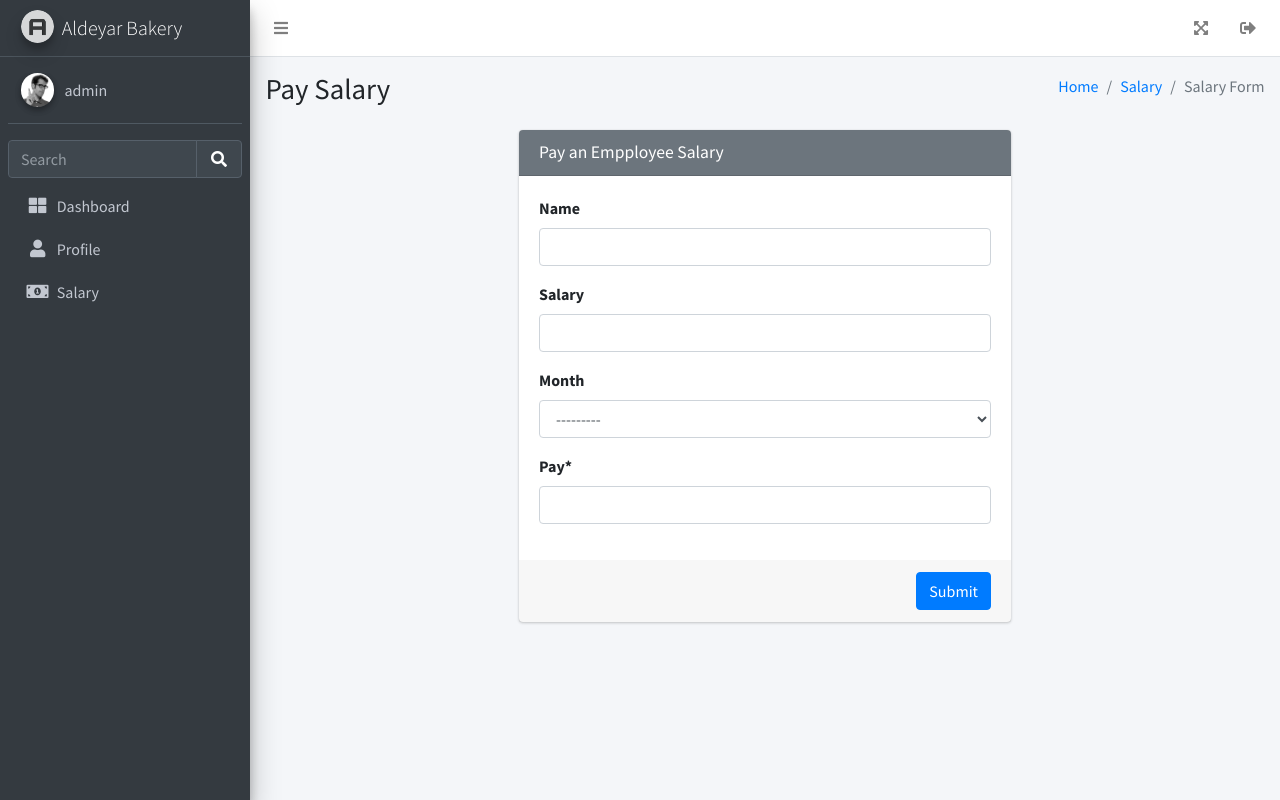
After one commit to zamanehsani/Aldeyar, a Django app: page /pay-salary in a window 1280 px wide. The commit adds this page. Run offline with Django 3.2, Linux system fonts and the light colour scheme; a user stored in the database is signed in; some libraries are stand-ins or nearby versions.

Commit message:
finished the salary

```diff
--- a/Aldeyar/Aldeyar/settings.py
+++ b/Aldeyar/Aldeyar/settings.py
@@ -56,7 +56,7 @@ ROOT_URLCONF = 'Aldeyar.urls'
 TEMPLATES = [
     {
         'BACKEND': 'django.template.backends.django.DjangoTemplates',
-        'DIRS': [BASE_DIR / 'temeplates'],
+        'DIRS': [BASE_DIR / 'templates'],
         'APP_DIRS': True,
         'OPTIONS': {
             'context_processors': [
@@ -122,6 +122,6 @@ USE_TZ = True
 STATIC_URL = '/static/'
 
 CRISPY_TEMPLATE_PACK = 'bootstrap4'
-LOGIN_REDIRECT_URL = 'dasboard'
+LOGIN_REDIRECT_URL = 'dashboard'
 LOGIN_URL =''
 LOGOUT_REDIRECT_URL = 'login'
--- a/Aldeyar/Aldeyar/urls.py
+++ b/Aldeyar/Aldeyar/urls.py
@@ -1,18 +1,4 @@
-"""Aldeyar URL Configuration
 
-The `urlpatterns` list routes URLs to views. For more information please see:
-    https://docs.djangoproject.com/en/3.1/topics/http/urls/
-Examples:
-Function views
-    1. Add an import:  from my_app import views
-    2. Add a URL to urlpatterns:  path('', views.home, name='home')
-Class-based views
-    1. Add an import:  from other_app.views import Home
-    2. Add a URL to urlpatterns:  path('', Home.as_view(), name='home')
-Including another URLconf
-    1. Import the include() function: from django.urls import include, path
-    2. Add a URL to urlpatterns:  path('blog/', include('blog.urls'))
-"""
 from django.contrib import admin
 from django.urls import path
 from Dash import views as dash_view
@@ -21,10 +7,13 @@ from django.contrib.auth import views as auth_views
 urlpatterns = [
     path('admin/', admin.site.urls),
     path('', dash_view.index, name='index'),
-    path('dashboard', dash_view.dasboard, name='dasboard'),
+    path('dashboard', dash_view.dashboard, name='dashboard'),
     path('login', auth_views.LoginView.as_view(template_name="login.html"), name="login"),
     path('logout', auth_views.LogoutView.as_view(template_name="index.html"), name="logout"),
     path('profile', dash_view.profile, name="profile"),
     path('register', dash_view.register, name="register"),
-    path('salary', dash_view.Salary.as_view(), name="salary")
+    path('salary', dash_view.Salary.as_view(), name="salary"),
+    path('pay-salary', dash_view.Pay_salary.as_view(), name="pay_salary"),
+    path('salary/<int:pk>/update', dash_view.Update_salary.as_view(), name="update_salary"),
+    path('salary/<int:pk>/delete', dash_view.Delete_Salary.as_view(), name="delete_salary"),
 ]
--- a/Aldeyar/Dash/views.py
+++ b/Aldeyar/Dash/views.py
@@ -1,12 +1,15 @@
 from django.shortcuts import render, redirect
 from django.contrib.auth.forms import UserCreationForm
-from django.views.generic import ListView, DetailView
+from django.views.generic import (ListView, DetailView, CreateView, UpdateView, DeleteView)
+from django.contrib.auth.mixins import LoginRequiredMixin, UserPassesTestMixin
 from Dash import models
+
+
 def index(request):
     return render(request,'index.html')
 # Create your views here.
 
-def dasboard(request):
+def dashboard(request):
     return render(request, 'dashboard.html')
 
 def profile(request):
@@ -26,7 +29,54 @@ def register(request):
 
     return render(request,'register.html', data)
 
-class Salary(ListView):
-    model =models.Staff_Salary
+class Salary(LoginRequiredMixin, ListView):
+    model = models.Staff_Salary
+    template_name = "salary.html"
 
-    template_name = "salary.html"
+    def get_context_data(self, *args, **kwargs):
+        data = super(Salary, self).get_context_data(*args, **kwargs)
+        data['page_title'] = 'Employee Salary'
+        return data
+
+
+class Pay_salary(LoginRequiredMixin, CreateView):
+    login_url = '/login'
+    model = models.Staff_Salary
+    template_name = 'staff_salary_form.html'
+    fields = ['name', 'salary', 'month', 'Pay']
+
+    def form_valid(self, form):
+        form.instance.pay_by = self.request.user
+        return super().form_valid(form)
+
+
+class Update_salary(LoginRequiredMixin, UserPassesTestMixin, UpdateView):
+    login_url = '/login'
+    model = models.Staff_Salary
+    template_name = 'staff_salary_form.html'
+    fields = ['name', 'salary', 'month', 'Pay']
+
+    def form_valid(self, form):
+        form.instance.pay_by = self.request.user
+        return super().form_valid(form)
+
+    def test_func(self):
+        salary = self.get_object()
+        if self.request.user == salary.pay_by:
+            return True
+        return False
+
+class Delete_Salary(LoginRequiredMixin, UserPassesTestMixin, DeleteView):
+    model = models.Staff_Salary
+    template_name = "delete_salary.html"
+    success_url = '/salary'
+    def get_context_data(self, *args, **kwargs):
+        data = super(Delete_Salary, self).get_context_data(*args, **kwargs)
+        data['page_title'] = 'Employee Salary'
+        return data
+
+    def test_func(self):
+        salary = self.get_object()
+        if self.request.user == salary.pay_by:
+            return True
+        return False
--- a/Aldeyar/temeplates/asidebar.html
+++ b/Aldeyar/templates/asidebar.html
@@ -7,11 +7,17 @@
         <a class="nav-link" data-widget="pushmenu" href="#" role="button"><i class="fas fa-bars"></i></a>
       </li>
       <!-- <li class="nav-item d-none d-sm-inline-block">
-        <a href="{% url 'dasboard' %}" class="nav-link">Home</a>
+        <a href="#" class="nav-link">Home</a>
+      </li> -->
+      <li class="nav-item d-none d-sm-inline-block">
+        <a href="#" class="nav-link">
+          {% if messages %}
+            {% for message in messages %}
+             {{message}}
+            {% endfor %}
+          {% endif %}
+        </a>
       </li>
-      <li class="nav-item d-none d-sm-inline-block">
-        <a href="#" class="nav-link">Contact</a>
-      </li> -->
     </ul>
 
     <!-- Right navbar links -->
@@ -33,7 +39,7 @@
 <!-- Main Sidebar Container -->
   <aside class="main-sidebar sidebar-dark-primary elevation-4">
     <!-- Brand Logo -->
-    <a href="{% url 'dasboard' %}" class="brand-link">
+    <a href="{% url 'dashboard' %}" class="brand-link">
       <img src="{% static 'dist/img/AdminLTELogo.png' %}" alt="Aldiyar Bakery" class="brand-image img-circle elevation-3" style="opacity: .8">
       <span class="brand-text font-weight-light">Aldeyar Bakery</span>
     </a>
@@ -69,13 +75,13 @@
                with font-awesome or any other icon font library -->
 
           <li class="nav-item">
-            <a href="{% url 'dasboard' %}" class="nav-link">
+            <a href="{% url 'dashboard' %}" class="nav-link">
               <i class=" nav-icon fas fa-th-large"></i>
               <p> Dashboard</p>
             </a>
           </li>
           <li class="nav-item">
-            <a href="pages/gallery.html" class="nav-link">
+            <a href="#" class="nav-link">
               <i class="nav-icon fas fa-user"></i>
               <p> Profile </p></a>
           </li>
--- a/Aldeyar/temeplates/base.html
+++ b/Aldeyar/templates/base.html
@@ -4,7 +4,7 @@
 <head>
   <meta charset="utf-8">
   <meta name="viewport" content="width=device-width, initial-scale=1">
-  <title>Aldeeyar Bakey| Dashboard</title>
+  <title>Aldeeyar Bakey|{% if page_title %} {{page_title}} {% else %} Dashboard {% endif %}</title>
 
   <!-- Google Font: Source Sans Pro -->
   <link rel="stylesheet" href="https://fonts.googleapis.com/css?family=Source+Sans+Pro:300,400,400i,700&display=fallback">
@@ -26,6 +26,11 @@
   <link rel="stylesheet" href="{% static 'plugins/daterangepicker/daterangepicker.css' %}">
   <!-- summernote -->
   <link rel="stylesheet" href="{% static 'plugins/summernote/summernote-bs4.min.css' %}">
+
+  <!-- data table -->
+  <link rel="stylesheet" href="{% static 'plugins/datatables-bs4/css/dataTables.bootstrap4.min.css' %}">
+  <link rel="stylesheet" href="{% static 'plugins/datatables-responsive/css/responsive.bootstrap4.min.css' %}">
+  <link rel="stylesheet" href="{% static 'plugins/datatables-buttons/css/buttons.bootstrap4.min.css' %}">
 </head>
 <body class="hold-transition sidebar-mini layout-fixed">
 <div class="wrapper">
@@ -76,5 +81,38 @@
 <script src="{% static 'dist/js/demo.js' %}"></script>
 <!-- AdminLTE dashboard demo (This is only for demo purposes) -->
 <script src="{% static 'dist/js/pages/dashboard.js' %}"></script>
+
+<!-- data table -->
+<script src="{% static 'plugins/datatables/jquery.dataTables.min.js' %}"></script>
+<script src="{% static 'plugins/datatables-bs4/js/dataTables.bootstrap4.min.js' %}"></script>
+<script src="{% static 'plugins/datatables-responsive/js/dataTables.responsive.min.js' %}"></script>
+<script src="{% static 'plugins/datatables-responsive/js/responsive.bootstrap4.min.js' %}"></script>
+<script src="{% static 'plugins/datatables-buttons/js/dataTables.buttons.min.js' %}"></script>
+<script src="{% static 'plugins/datatables-buttons/js/buttons.bootstrap4.min.js' %}"></script>
+<script src="{% static 'plugins/jszip/jszip.min.js' %}"></script>
+<script src="{% static 'plugins/pdfmake/pdfmake.min.js' %}"></script>
+<script src="{% static 'plugins/pdfmake/vfs_fonts.js' %}"></script>
+<script src="{% static 'plugins/datatables-buttons/js/buttons.html5.min.js' %}"></script>
+<script src="{% static 'plugins/datatables-buttons/js/buttons.print.min.js' %}"></script>
+<script src="{% static 'plugins/datatables-buttons/js/buttons.colVis.min.js' %}"></script>
+
+<script>
+  $(function () {
+    $("#example1").DataTable({
+      "responsive": true, "lengthChange": false, "autoWidth": false,
+      "buttons": ["copy", "csv", "excel", "pdf", "print", "colvis"]
+    }).buttons().container().appendTo('#example1_wrapper .col-md-6:eq(0)');
+    $('#example2').DataTable({
+      "paging": true,
+      "lengthChange": false,
+      "searching": false,
+      "ordering": true,
+      "info": true,
+      "autoWidth": false,
+      "responsive": true,
+    });
+  });
+
+</script>
 </body>
 </html>
--- a/Aldeyar/temeplates/dashboard.html
+++ b/Aldeyar/templates/dashboard.html
@@ -15,7 +15,7 @@
           </div><!-- /.col -->
           <div class="col-sm-6">
             <ol class="breadcrumb float-sm-right">
-              <li class="breadcrumb-item"><a href="#">Home</a></li>
+              <li class="breadcrumb-item"><a href="{% url 'dashboard' %}">Home</a></li>
               <li class="breadcrumb-item active">Dashboard</li>
             </ol>
           </div><!-- /.col -->
--- a/Aldeyar/temeplates/profile.html
+++ b/Aldeyar/templates/profile.html
@@ -34,7 +34,7 @@
               <div class="card-body box-profile">
                 <div class="text-center">
                   <img class="profile-user-img img-fluid img-circle"
-                       src="../../dist/img/user4-128x128.jpg"
+                       src="{% static 'dist/img/user4-128x128.jpg' %}"
                        alt="User profile picture">
                 </div>
 
--- /dev/null
+++ b/Aldeyar/templates/staff_salary_form.html
@@ -0,0 +1,60 @@
+{% extends 'base.html' %}
+{% load static %}
+{% load crispy_forms_tags %}
+{% block content %}
+
+{% include "asidebar.html" %}
+  <!-- Content Wrapper. Contains page content -->
+  <div class="content-wrapper">
+    <!-- Content Header (Page header) -->
+    <section class="content-header">
+      <div class="container-fluid">
+        <div class="row mb-2">
+          <div class="col-sm-6">
+            <h1>Pay Salary</h1>
+          </div>
+          <div class="col-sm-6">
+            <ol class="breadcrumb float-sm-right">
+              <li class="breadcrumb-item"><a href="{% url 'dashboard' %}">Home</a></li>
+              <li class="breadcrumb-item"><a href="{% url 'salary' %}">Salary</a></li>
+              <li class="breadcrumb-item active">Salary Form</li>
+            </ol>
+          </div>
+        </div>
+      </div><!-- /.container-fluid -->
+    </section>
+
+    <!-- Main content -->
+    <section class="content">
+      <div class="container-fluid">
+        <div class="row">
+          <div class="col-lg-3"></div>
+          <!-- left column -->
+          <div class="col-sm-12 col-lg-6 align-items-center">
+            <!-- general form elements -->
+            <div class="card card-secondary">
+              <div class="card-header">
+                <h3 class="card-title">Pay an Empployee Salary</h3>
+              </div>
+              <!-- /.card-header -->
+              <!-- form start -->
+              <form method="POST"> {% csrf_token %}
+                <div class="card-body">
+                    {{form|crispy}}
+                </div>
+                <div class="card-footer">
+                  <button type="submit" class="btn btn-primary float-right"> Submit</button>
+                </div>
+              </form>
+            </div>
+            <!-- /.card -->
+          </div>
+        </div>
+        <!-- /.row -->
+      </div><!-- /.container-fluid -->
+    </section>
+    <!-- /.content -->
+  </div>
+  <!-- /.content-wrapper -->
+
+{% endblock content %}
```
Also changed, not shown: Aldeyar/Dash/models.py (+11 -5 lines), Aldeyar/temeplates/salary.html (deleted, +0 -112 lines), Aldeyar/templates/delete_salary.html (added, +62 -0 lines), Aldeyar/templates/salary.html (added, +174 -0 lines), Aldeyar/Dash/migrations/0015_staff_salary_pay_by.py (added), Aldeyar/db.sqlite3, Aldeyar/templates/index.html (renamed from Aldeyar/temeplates/index.html), Aldeyar/templates/login.html (renamed from Aldeyar/temeplates/login.html), Aldeyar/templates/register.html (renamed from Aldeyar/temeplates/register.html).
